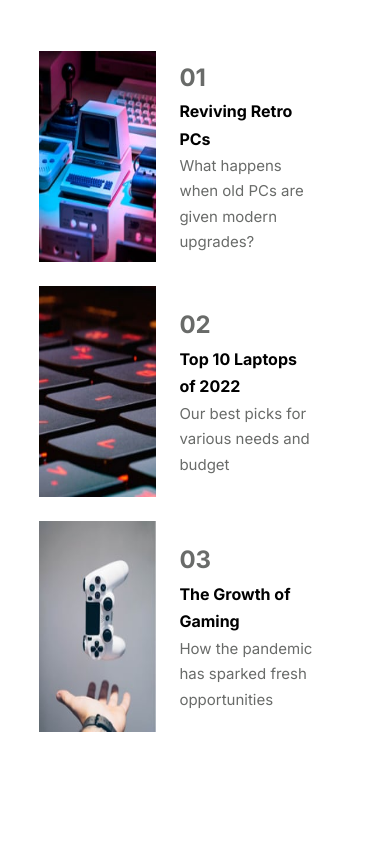
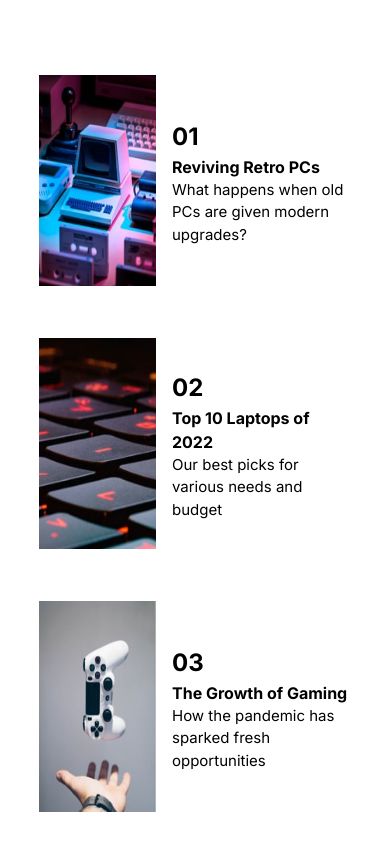
Before and after one commit to niranisking/newshomepage-main, a plain HTML site: page index.html in a window 390 px wide. Shown: the part 1513-2364 px from the top of the page. Before the commit the page ends 2277 px from the top, so only its background shows below. Drawn offline with Linux system fonts and the light colour scheme.

Commit message:
okay
okay

```diff
--- a/css/styles.css
+++ b/css/styles.css
@@ -566,7 +566,7 @@ justify-content: space-evenly;
     }
 
 
-#container-mobile-1 h4:hover {
+/* #container-mobile-1 h4:hover {
     color: hsl(35, 77%, 62%);
     transform: scale(1.02);
     transition: ease-in-out 0.4s;
@@ -593,8 +593,8 @@ justify-content: space-evenly;
    flex-direction: column;
    justify-content: space-between;
    margin-bottom: 2rem;
-}
-
+} */
+/*
 .box-5 {
     display: grid;
     grid-template-columns: 45% 55%;
@@ -641,13 +641,144 @@ justify-content: space-evenly;
 .box7-mobile-img {
     width: 30vw;
     height: 25vh;
+} */
+
+
+
+
+
+
+/*
+.box5-mobile-content {
+    display: flex;
+    flex-direction: column;
+    justify-content: center;
+    height: 25vh;
+    width: 50%;
+    flex-wrap: wrap;
+    text-align: left;
+
+} */
+
+.box5-mobile-content p, .box5-mobile-content h1, .box5-mobile-content h4  {
+
+    /* width: 35vw;
+    display: flex;
+    flex-direction: column;
+    flex-wrap: wrap;
+    justify-content: center; */
+
 }
 
 
-.box5-mobile-content {
+/* .box6-mobile-content {
     height: 25vh;
-    width: 50vw;
+    width: 50%;
+    display: flex;
+    flex-direction: column;
+    justify-content: center;
+    flex-wrap: wrap;
+    text-align: left;
+} */
 
+.box6-mobile-content p, .box6-mobile-content h1, .box6-mobile-content h4  {
+
+    /* width: 35vw;
+    display: flex;
+    flex-direction: column;
+    flex-wrap: wrap;
+    justify-content: center; */
+
+}
+
+/* .box7-mobile-content {
+    height: 25vh;
+    width: 50%;
+    display: flex;
+    flex-direction: column;
+    flex-wrap: wrap;
+    justify-content: center;
+    text-align: left;
+
+} */
+
+
+.box7-mobile-content p, .box7-mobile-content h1, .box7-mobile-content h4  {
+
+    /* width: 35vw;
+    display: flex;
+    flex-direction: column;
+    flex-wrap: wrap;
+    justify-content: center; */
+
+}
+
+
+
+
+
+
+
+
+
+
+
+
+
+
+
+
+
+
+
+
+
+
+
+
+
+
+
+
+
+
+
+
+
+
+
+
+
+
+
+
+
+
+
+
+
+
+
+
+
+
+
+
+
+#container-2-mobile {
+    width: 80vw;
+    height: 100vh;
+    margin: 0 auto;
+    display: flex;
+    flex-direction: column;
+
+
+}
+
+.box {
+    margin: 1.5rem 0;
+    display: flex;
+    flex-direction: row;
 
 }
 
@@ -655,63 +786,69 @@ justify-content: space-evenly;
     display: flex;
     flex-direction: column;
     justify-content: center;
-    height: 25vh;
-    width: 45vw;
-    flex-wrap: wrap;
-    text-align: left;
-
+    line-height: 1.5;
+    padding-left: 1rem;
 }
 
-.box5-mobile-content p, .box5-mobile-content h1, .box5-mobile-content h4  {
-
-    width: 35vw;
+.box6-mobile-content {
     display: flex;
     flex-direction: column;
-    flex-wrap: wrap;
     justify-content: center;
+    line-height: 1.5;
+    padding-left: 1rem;
+}
 
+.box7-mobile-content {
+    display: flex;
+    flex-direction: column;
+    justify-content: center;
+    line-height: 1.5;
+    padding-left: 1rem;
 }
 
 
-.box6-mobile-content {
+#container-2-mobile img {
+    width: 30vw;
     height: 25vh;
-    width: 45vw;
-    display: flex;
-    flex-direction: column;
-    justify-content: center;
-    flex-wrap: wrap;
-    text-align: left;
-}
-
-.box6-mobile-content p, .box6-mobile-content h1, .box6-mobile-content h4  {
-
-    width: 35vw;
-    display: flex;
-    flex-direction: column;
-    flex-wrap: wrap;
-    justify-content: center;
-
-}
-
-.box7-mobile-content {
-    height: 25vh;
-    width: 45vw;
-    display: flex;
-    flex-direction: column;
-    flex-wrap: wrap;
-    justify-content: center;
-    text-align: left;
-
+    /* text-align: left; */
+    /* float: left; */
 }
 
 
-.box7-mobile-content p, .box7-mobile-content h1, .box7-mobile-content h4  {
 
-    width: 35vw;
-    display: flex;
-    flex-direction: column;
-    flex-wrap: wrap;
-    justify-content: center;
+
+
+
+
+
+
+
+
+
+
+
+
+
+
+
+
+
+
+
+
+
+
+
+
+
+
+
+
+
+
+
+
+
+
 
 }
-}
--- a/index.html
+++ b/index.html
@@ -236,7 +236,7 @@
 
 <!-- 2ND CONTAINER -->
 <div id="container-2-mobile">
-<div class="item-mobile box-5 box5-mobile"  >
+<div class="item-mobile box box5-mobile"  >
 
 <div class="box5-mobile-img-div">
   <img class="box5-mobile-img" src="assets/images/image-retro-pcs.jpg" alt="">
```
